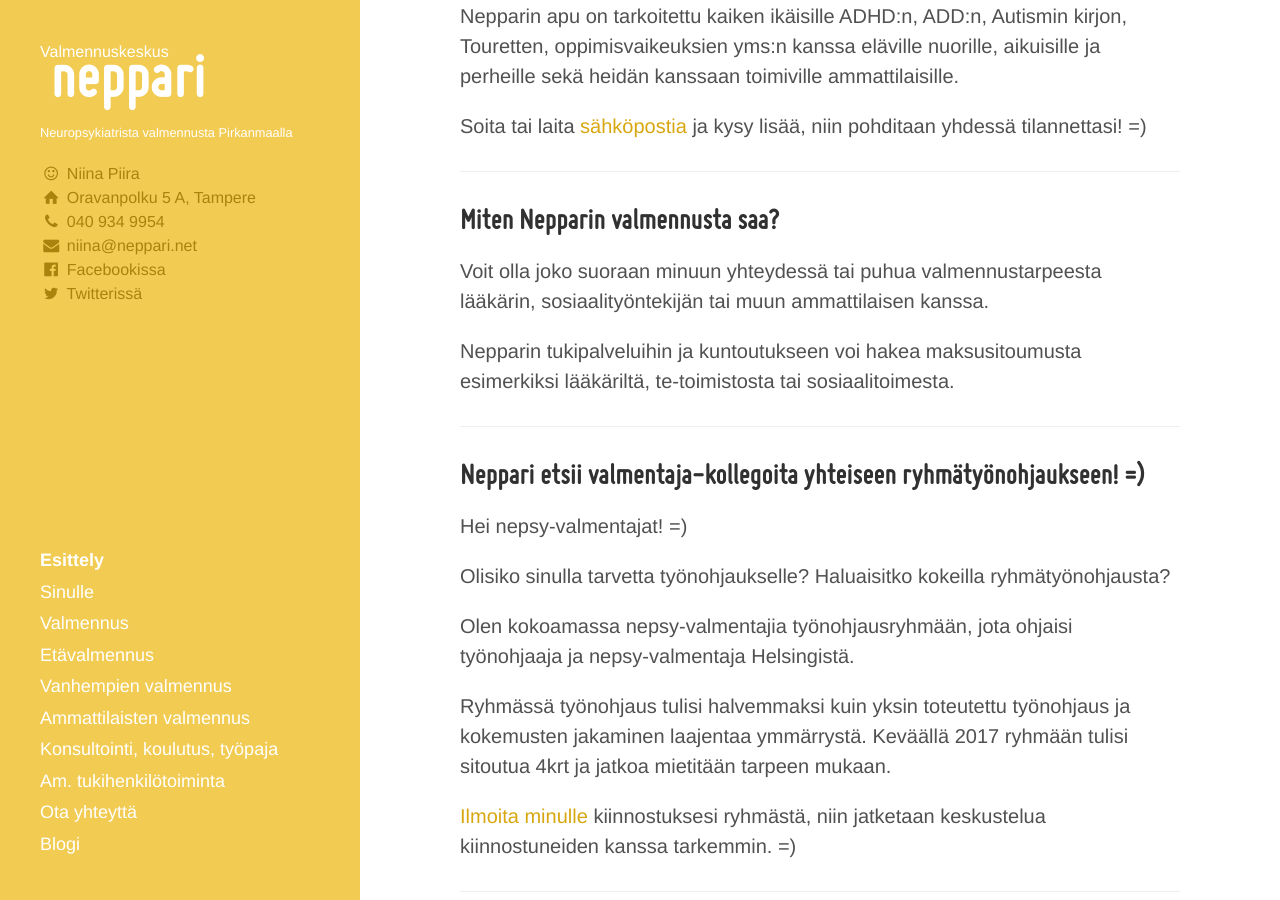
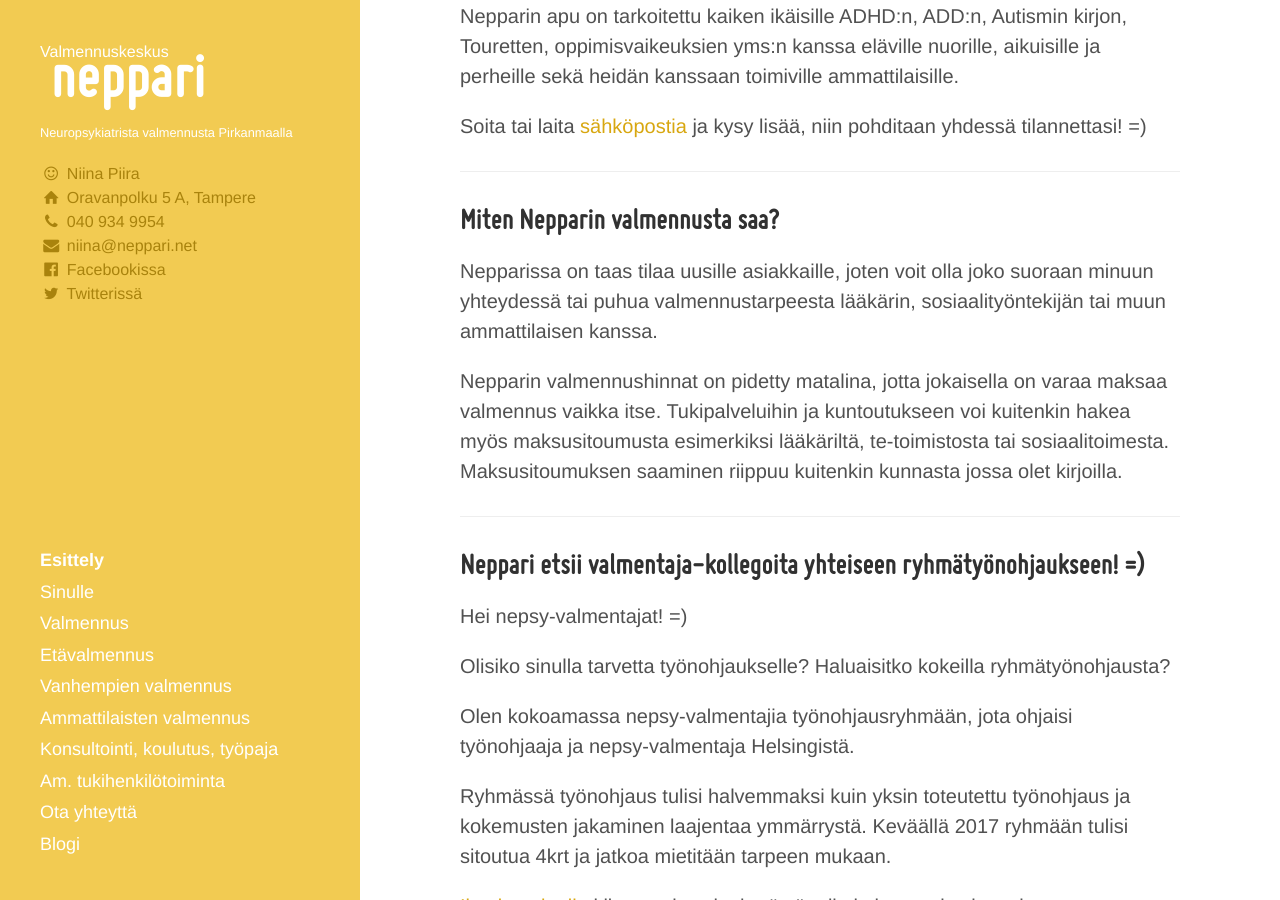
Before and after one commit to niinapiira/neppari.net, a Jekyll site: the page built from index.md, in a window 1280 px wide and 900 px high, scrolled down 461 px. Built offline with Jekyll 4.4.1, drawn with Linux system fonts in a browser that asks for light colours.

Commit message:
Updated index.md

```diff
--- a/index.md
+++ b/index.md
@@ -30,9 +30,9 @@
 
 ## Miten Nepparin valmennusta saa?
 
-Voit olla joko suoraan minuun yhteydessä tai puhua valmennustarpeesta lääkärin, sosiaalityöntekijän tai muun ammattilaisen kanssa.
+Nepparissa on taas tilaa uusille asiakkaille, joten voit olla joko suoraan minuun yhteydessä tai puhua valmennustarpeesta lääkärin, sosiaalityöntekijän tai muun ammattilaisen kanssa.
 
-Nepparin tukipalveluihin ja kuntoutukseen voi hakea maksusitoumusta esimerkiksi lääkäriltä, te-toimistosta tai sosiaalitoimesta.
+Nepparin valmennushinnat on pidetty matalina, jotta jokaisella on varaa maksaa valmennus vaikka itse. Tukipalveluihin ja kuntoutukseen voi kuitenkin hakea myös maksusitoumusta esimerkiksi lääkäriltä, te-toimistosta tai sosiaalitoimesta. Maksusitoumuksen saaminen riippuu kuitenkin kunnasta jossa olet kirjoilla.
 
 ___
 
```
